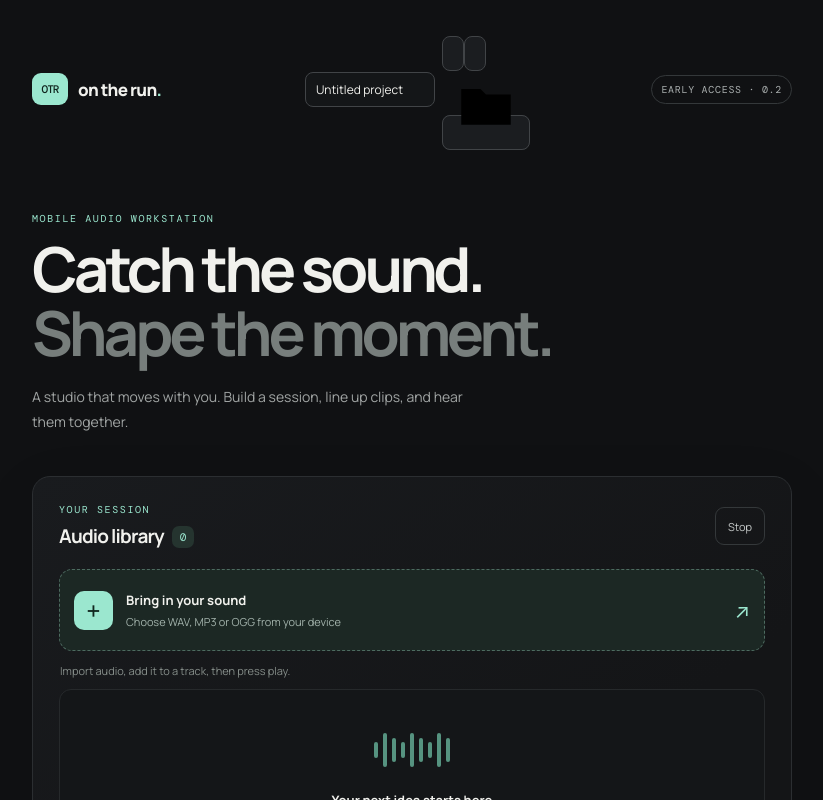
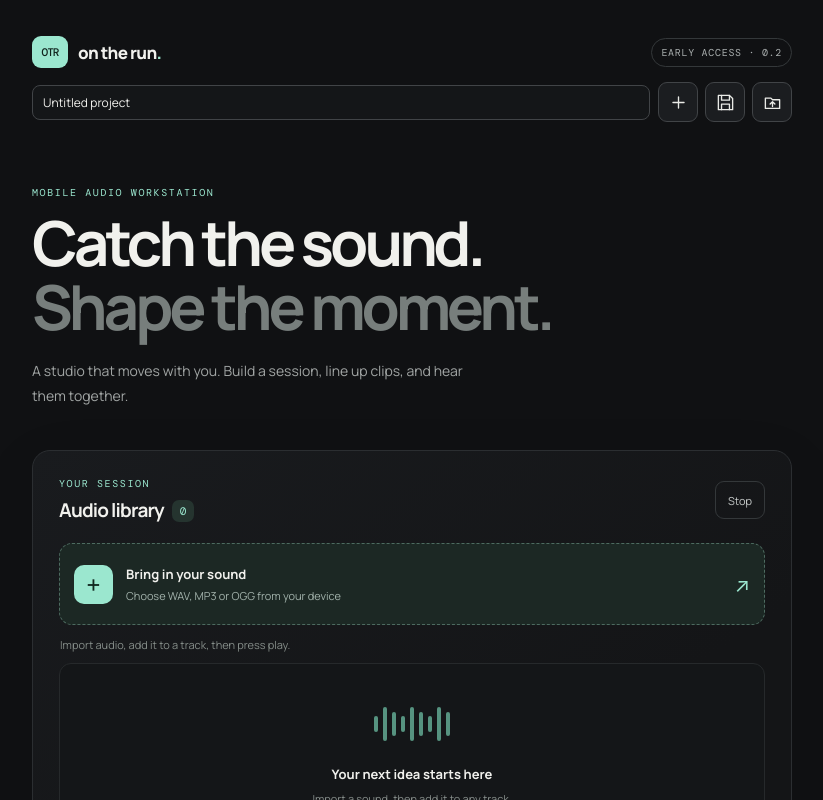
Before and after one commit to Startat6am/otr-daw, a React (Vite) app: page / in a window 1280 px wide. Shown: the top 800 px of the page, without its empty margins (228-1051 px from the left). Built offline with nearby package versions, Linux system fonts and the light colour scheme.

Commit message:
fix: move project controls to a dedicated header row

```diff
--- a/src/styles.css
+++ b/src/styles.css
@@ -206,3 +206,56 @@ h2 { margin: 0; font-size: 19px; letter-spacing: -.045em; }
   .project-actions { order: 3; width: 100%; }
   .project-name-input { flex: 1; width: 100px; }
 }
+
+
+/* Keep project controls on their own row so the header never collapses */
+.topbar {
+  display: grid;
+  grid-template-columns: minmax(0, 1fr) auto;
+  align-items: center;
+  column-gap: 12px;
+  row-gap: 14px;
+  padding-bottom: 22px;
+}
+.topbar > .brand { grid-column: 1; grid-row: 1; min-width: 0; }
+.topbar > .version-pill { grid-column: 2; grid-row: 1; justify-self: end; }
+.topbar > .project-actions {
+  grid-column: 1 / -1;
+  grid-row: 2;
+  display: flex;
+  align-items: center;
+  gap: 8px;
+  width: 100%;
+  min-width: 0;
+  flex-wrap: nowrap;
+}
+.project-name-input { flex: 1 1 180px; width: auto; min-width: 0; }
+.project-icon-actions { display: flex; flex: 0 0 auto; align-items: center; gap: 7px; }
+.project-actions .icon-action {
+  display: inline-grid;
+  place-items: center;
+  flex: 0 0 40px;
+  width: 40px;
+  height: 40px;
+  padding: 0;
+  border: 1px solid #414447;
+  border-radius: 9px;
+  background: #1b1d20;
+  color: #e9eae6;
+  cursor: pointer;
+  transition: border-color .15s, background .15s, color .15s;
+}
+.project-actions .icon-action:hover { border-color: var(--mint); color: var(--mint); background: #202923; }
+.project-actions .icon-action svg { width: 19px; height: 19px; fill: none; stroke: currentColor; stroke-width: 1.7; stroke-linecap: round; stroke-linejoin: round; }
+.project-load-button { position: relative; overflow: hidden; }
+.project-load-button input { position: absolute; inset: 0; display: block; width: 100%; height: 100%; opacity: 0; cursor: pointer; }
+@media (max-width: 420px) {
+  .topbar { column-gap: 8px; row-gap: 12px; }
+  .brand { gap: 7px; font-size: 15px; }
+  .brand-mark { width: 32px; height: 30px; }
+  .version-pill { padding: 6px 7px; font-size: 9px; }
+  .topbar > .project-actions { gap: 6px; }
+  .project-name-input { flex-basis: 0; padding: 8px; }
+  .project-icon-actions { gap: 5px; }
+  .project-actions .icon-action { flex-basis: 36px; width: 36px; height: 38px; }
+}
```
